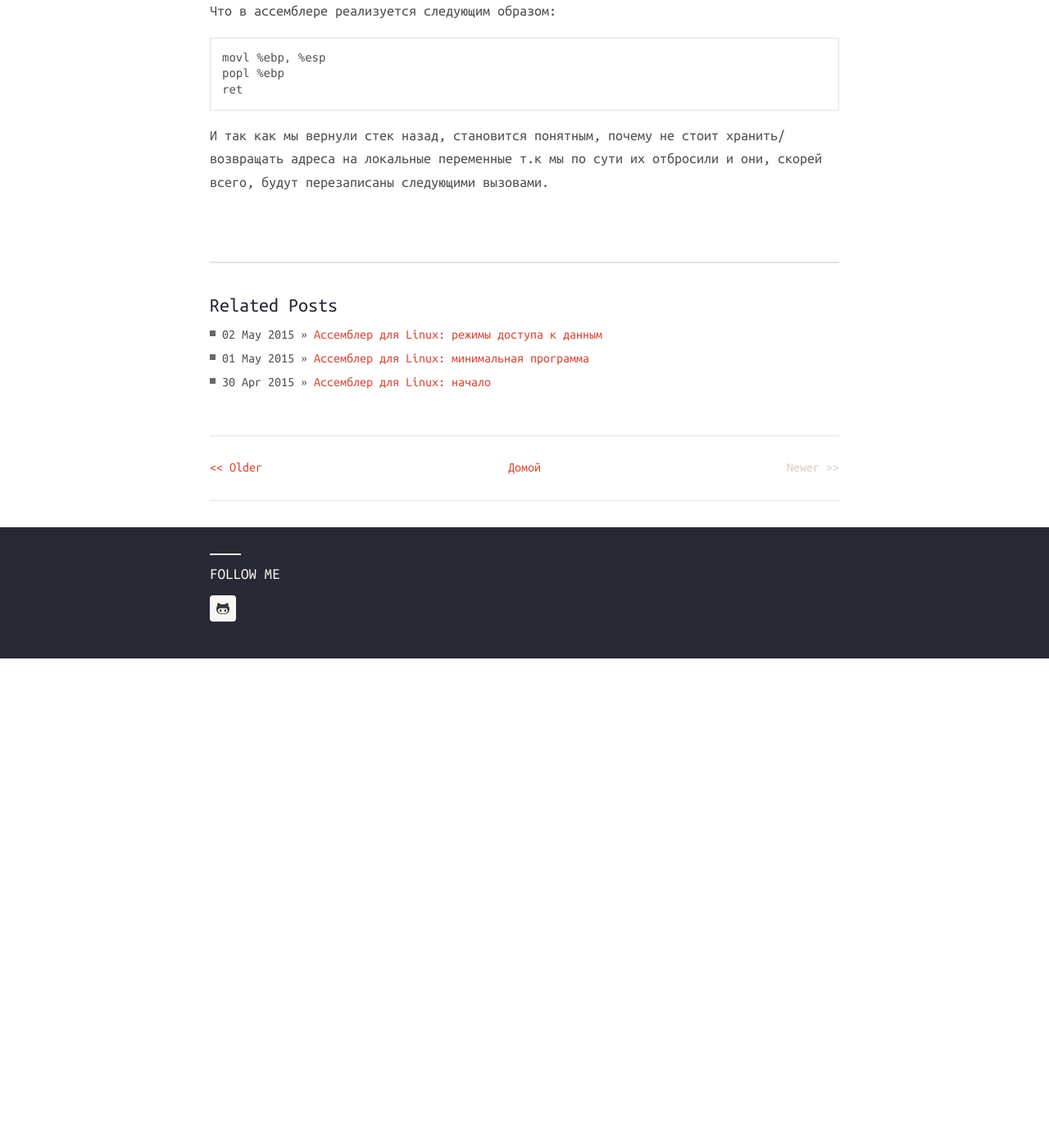
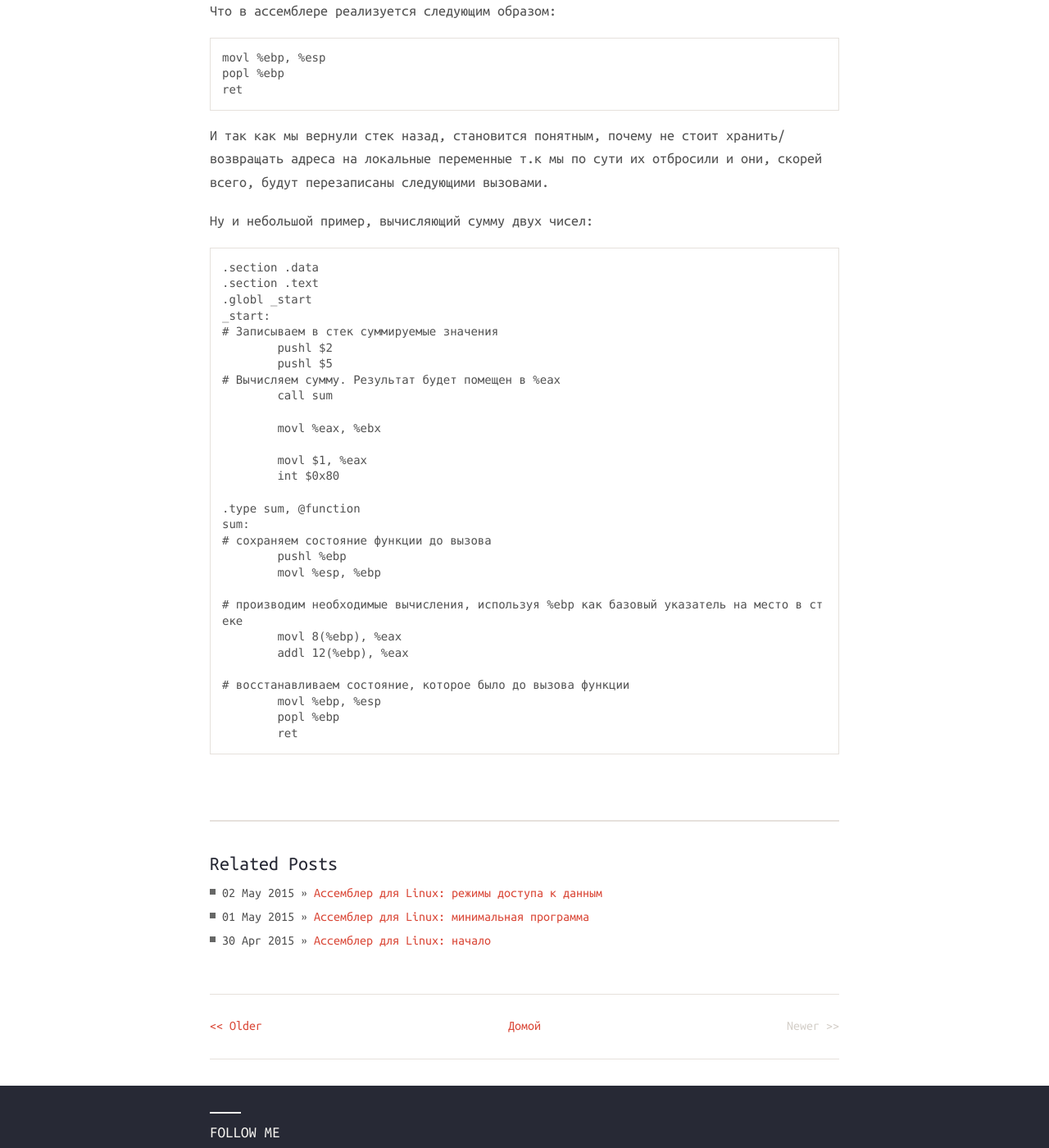
Before and after one commit to VasilyFomin/devfom.github.io, a Jekyll site: the page built from _posts/2015-05-05-assembler-on-linux-functions.md, in a window 1280 px wide and 1400 px high, scrolled down 3656 px. Shown: the whole window at 82% size. Built offline with Jekyll 4.4.1, drawn with Linux system fonts in a browser that asks for light colours; nearby versions of some CDN libraries; comment, search, counter and statistics services are not loaded; before the commit the page ends 4459 px from its top, so only the background shows below that.

Commit message:
Added function example

```diff
--- a/_posts/2015-05-05-assembler-on-linux-functions.md
+++ b/_posts/2015-05-05-assembler-on-linux-functions.md
@@ -116,3 +116,37 @@ ret
 {% endhighlight %}
 
 И так как мы вернули стек назад, становится понятным, почему не стоит хранить/возвращать адреса на локальные переменные т.к мы по сути их отбросили и они, скорей всего, будут перезаписаны следующими вызовами.
+
+Ну и небольшой пример, вычисляющий сумму двух чисел:
+
+{% highlight asm %}
+.section .data
+.section .text
+.globl _start
+_start:
+# Записываем в стек суммируемые значения
+	pushl $2
+	pushl $5
+# Вычисляем сумму. Результат будет помещен в %eax
+	call sum
+
+	movl %eax, %ebx
+
+	movl $1, %eax
+	int $0x80
+
+.type sum, @function
+sum:
+# сохраняем состояние функции до вызова
+	pushl %ebp
+	movl %esp, %ebp
+
+# производим необходимые вычисления, используя %ebp как базовый указатель на место в стеке
+	movl 8(%ebp), %eax
+	addl 12(%ebp), %eax
+
+# восстанавливаем состояние, которое было до вызова функции
+	movl %ebp, %esp
+	popl %ebp
+	ret
+{% endhighlight %}
```
